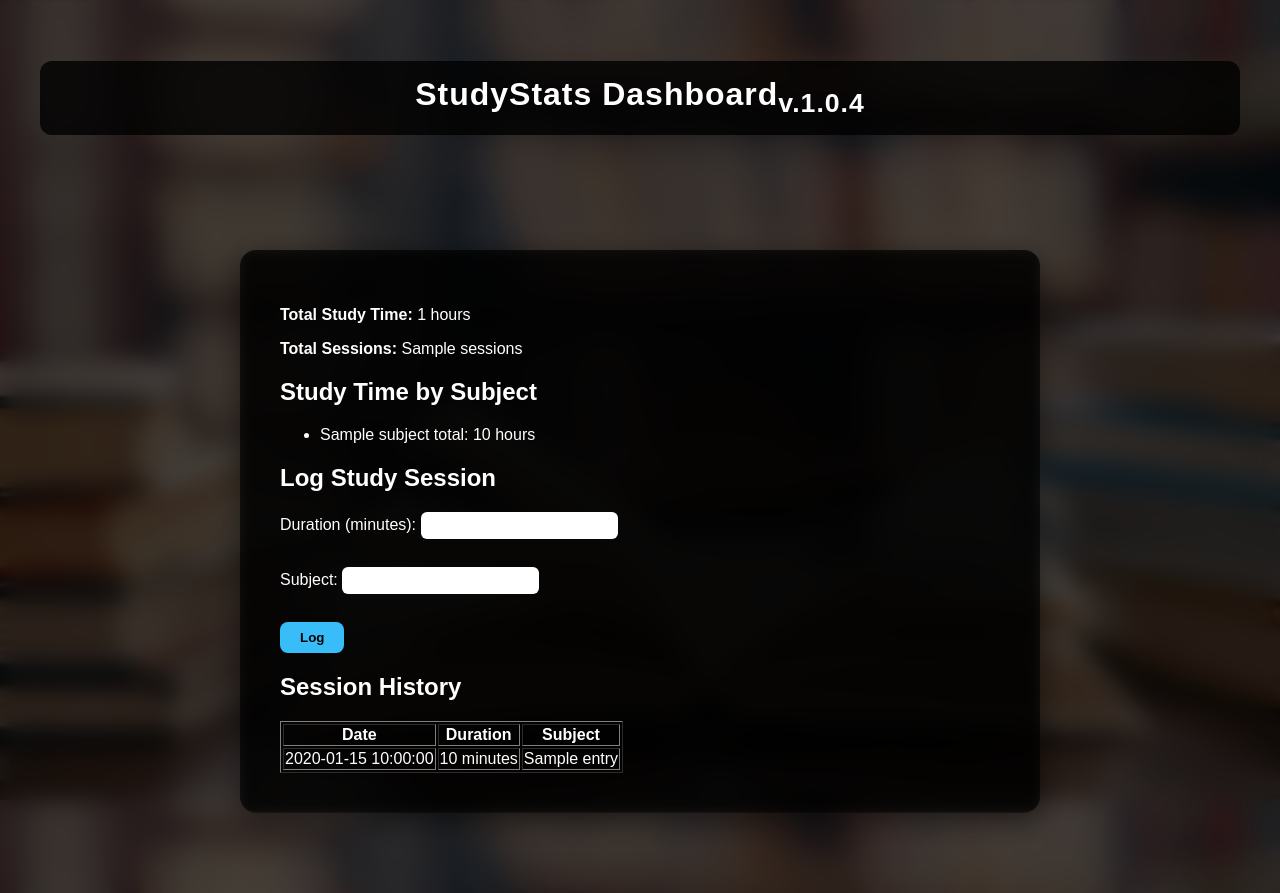
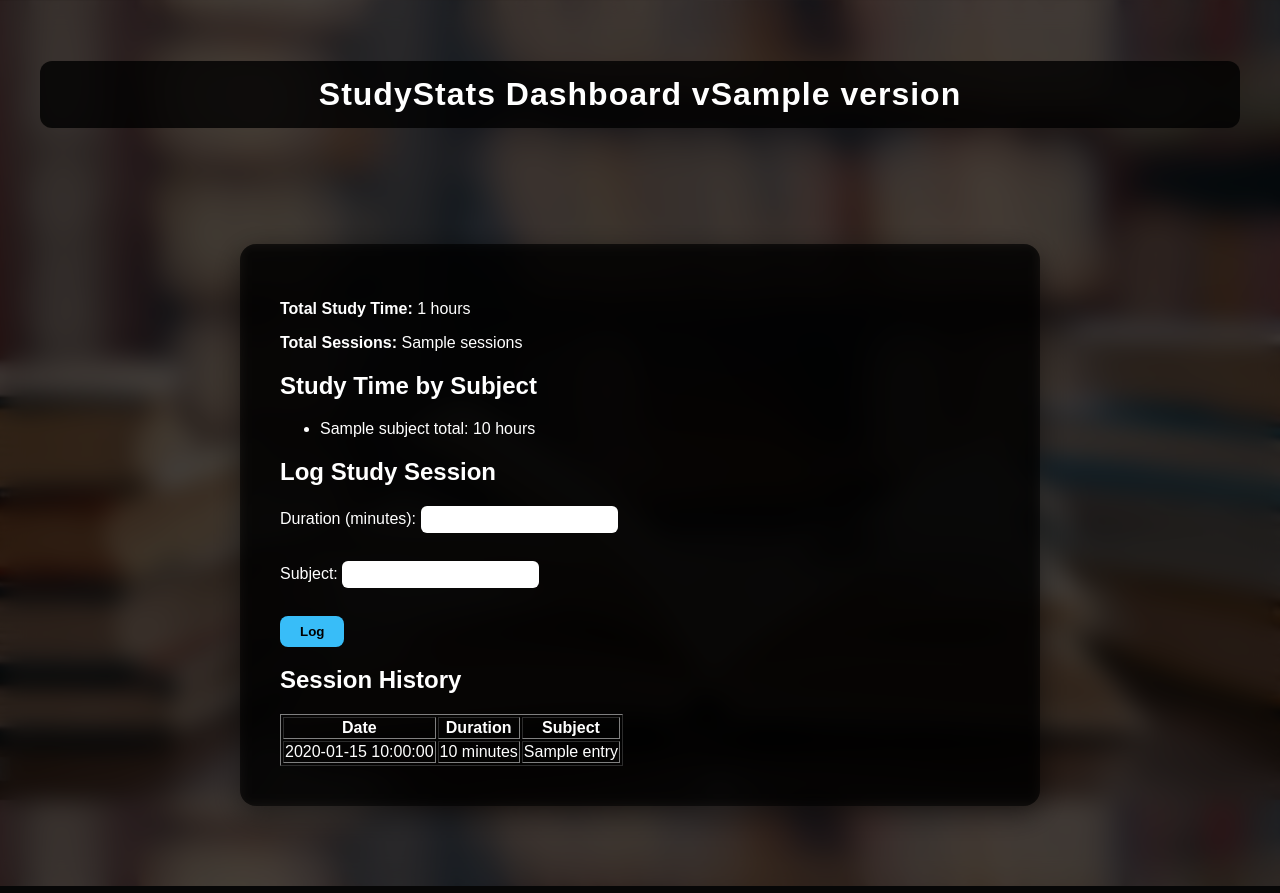
Before and after one commit to jibansnewlife-gif/Studystats, a Flask app: template studystats/templates/index.html in a window 1280 px wide. Run offline with Flask 3, Linux system fonts and the light colour scheme; the template is opened without the code that fills it: most values are stand-ins (such as "Sample title", 1, 10 or a date in 2020).

Commit message:
Release v1.0.5

```diff
--- a/studystats/__init__.py
+++ b/studystats/__init__.py
@@ -1 +1 @@
-__Version__: "1.0.4"
+__Version__: "1.0.5"
--- a/studystats/app.py
+++ b/studystats/app.py
@@ -1,3 +1,4 @@
+from studystats import __version__
 from flask import Flask, render_template, request, redirect
 from studystats.storage import log_session
 import json
@@ -38,7 +39,7 @@ def log():
     duration = int(request.form["duration"])
     subject = request.form["subject"]
     log_session(duration, subject)
-    return redirect("/")
+    return render_template("index.html",data=data,total_hours=total_hours,total_sessions=total_sessions,version=__version__)
 
 if __name__ == "__main__":
     app.run()
--- a/studystats/templates/index.html
+++ b/studystats/templates/index.html
@@ -6,7 +6,7 @@
 </head>
 <body>
     <div class="content">
-    <h1 class="tittle">StudyStats Dashboard<sub>v.1.0.4</sub></h1>
+    <h1 class="tittle">StudyStats Dashboard v{{ version }}</h1>
 
     <br>
     <br>
```
